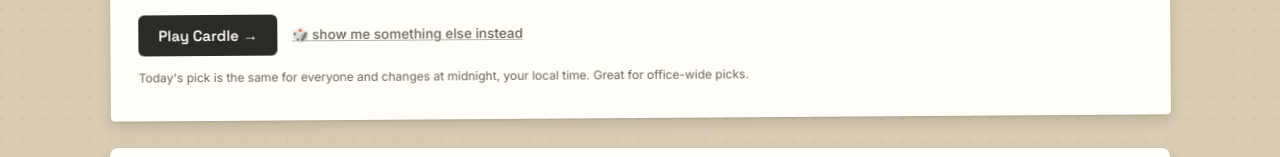
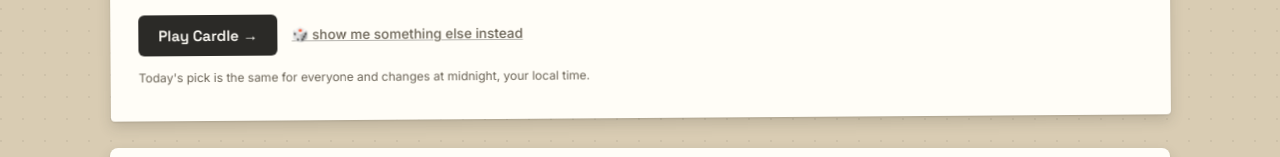
Before and after one commit to Mojo-26/dle-Board, a plain HTML site: page index.html in a window 1280 px wide. Shown: the part 256-413 px from the top of the page. Drawn offline with Linux system fonts and the light colour scheme.

Commit message:
Update index.html
deleted "office picks"

```diff
--- a/index.html
+++ b/index.html
@@ -395,7 +395,7 @@
       <a class="btn-play" id="heroPlay" href="#" target="_blank" rel="noopener noreferrer">Play today's pick →</a>
       <button class="btn-shuffle" id="heroShuffle">🎲 show me something else instead</button>
     </div>
-    <p class="hero-note">Today's pick is the same for everyone and changes at midnight, your local time. Great for office-wide picks.</p>
+    <p class="hero-note">Today's pick is the same for everyone and changes at midnight, your local time.</p>
   </section>
 
   <section class="controls">
```
